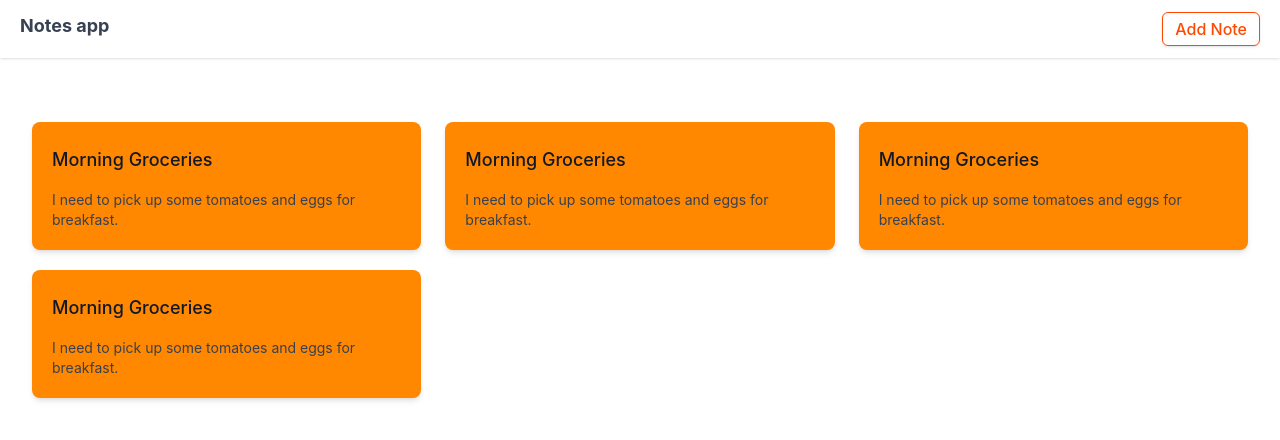
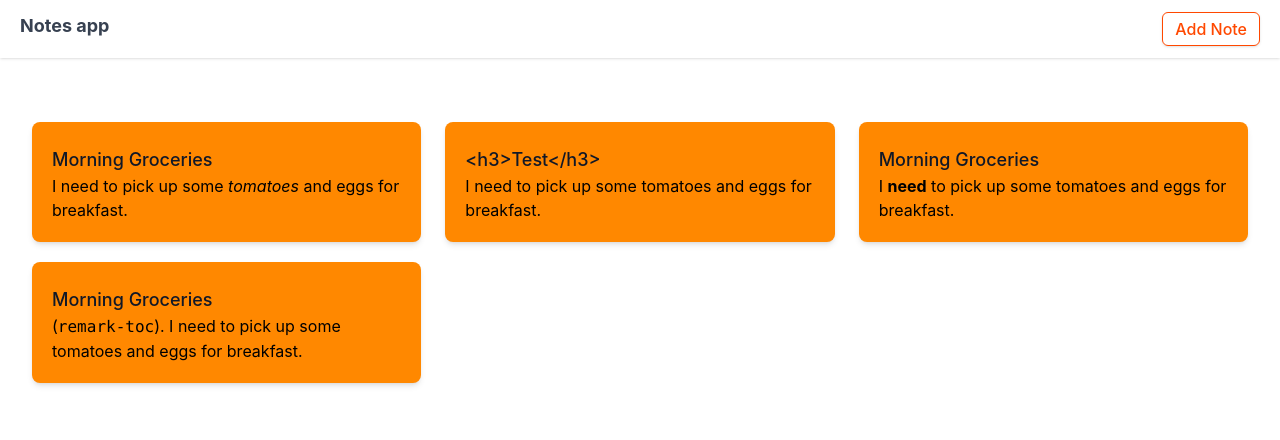
Before and after one commit to DorianBadel/biss-task, a React (Create React App) app: page / in a window 1280 px wide. Shown: the top 440 px of the page. Built offline with nearby package versions, Linux system fonts and the light colour scheme.

Commit message:
Adding markdown to notes

```diff
--- a/package.json
+++ b/package.json
@@ -12,6 +12,7 @@
     "@types/react-dom": "^18.0.8",
     "react": "^18.2.0",
     "react-dom": "^18.2.0",
+    "react-markdown": "^8.0.3",
     "react-scripts": "5.0.1",
     "typescript": "^4.8.4",
     "web-vitals": "^2.1.4"
--- a/src/components/NoteCard.tsx
+++ b/src/components/NoteCard.tsx
@@ -1,5 +1,8 @@
 import React from 'react'
+import ReactMarkdown from 'react-markdown'
 
+
+const forbid = ['link'];
 function NoteCard(
   {
     ID,
@@ -11,7 +14,7 @@ function NoteCard(
     <a key={ID} className="group bg-secondary-regular rounded-lg p-5 shadow-md hover:bg-secondary-hover hover:cursor-pointer">
       <div className="aspect-w-1 aspect-h-1 w-full overflow-hidden rounded-lg  xl:aspect-w-7 xl:aspect-h-8">
         <p className="mt-1 text-lg font-medium text-gray-900">{title}</p>
-        <p className="mt-4 text-sm text-gray-700">{text}</p>
+        <ReactMarkdown children={text} disallowedElements={forbid}/>
       </div>
     </a>
   )
--- a/src/components/NoteDisplay.tsx
+++ b/src/components/NoteDisplay.tsx
@@ -5,23 +5,23 @@ const notes = [
   {
     id: 1,
     title: 'Morning Groceries',
-    text: 'I need to pick up some tomatoes and eggs for breakfast.',
+    text: 'I need to pick up some *tomatoes* and eggs for breakfast.',
     lable: 'groceries'
   },
   {
     id: 2,
-    title: 'Morning Groceries',
-    text: 'I need to pick up some tomatoes and eggs for breakfast.',
+    title: '<h3>Test</h3>',
+    text: '> I need\n to pick up some tomatoes and eggs for breakfast.',
     lable: 'groceries'  },
   {
     id: 3,
     title: 'Morning Groceries',
-    text: 'I need to pick up some tomatoes and eggs for breakfast.',
+    text: 'I **need** to pick up some tomatoes and eggs for breakfast.',
     lable: 'groceries'  },
   {
     id: 4,
     title: 'Morning Groceries',
-    text: 'I need to pick up some tomatoes and eggs for breakfast.',
+    text: '([`remark-toc`](https://github.com/remarkjs/remark-toc)). I need to pick up some tomatoes and eggs for breakfast.',
     lable: 'groceries'
   },
   // More products...
```
Also changed, not shown: 1 other file (tests, documents, lock files or other folders).
